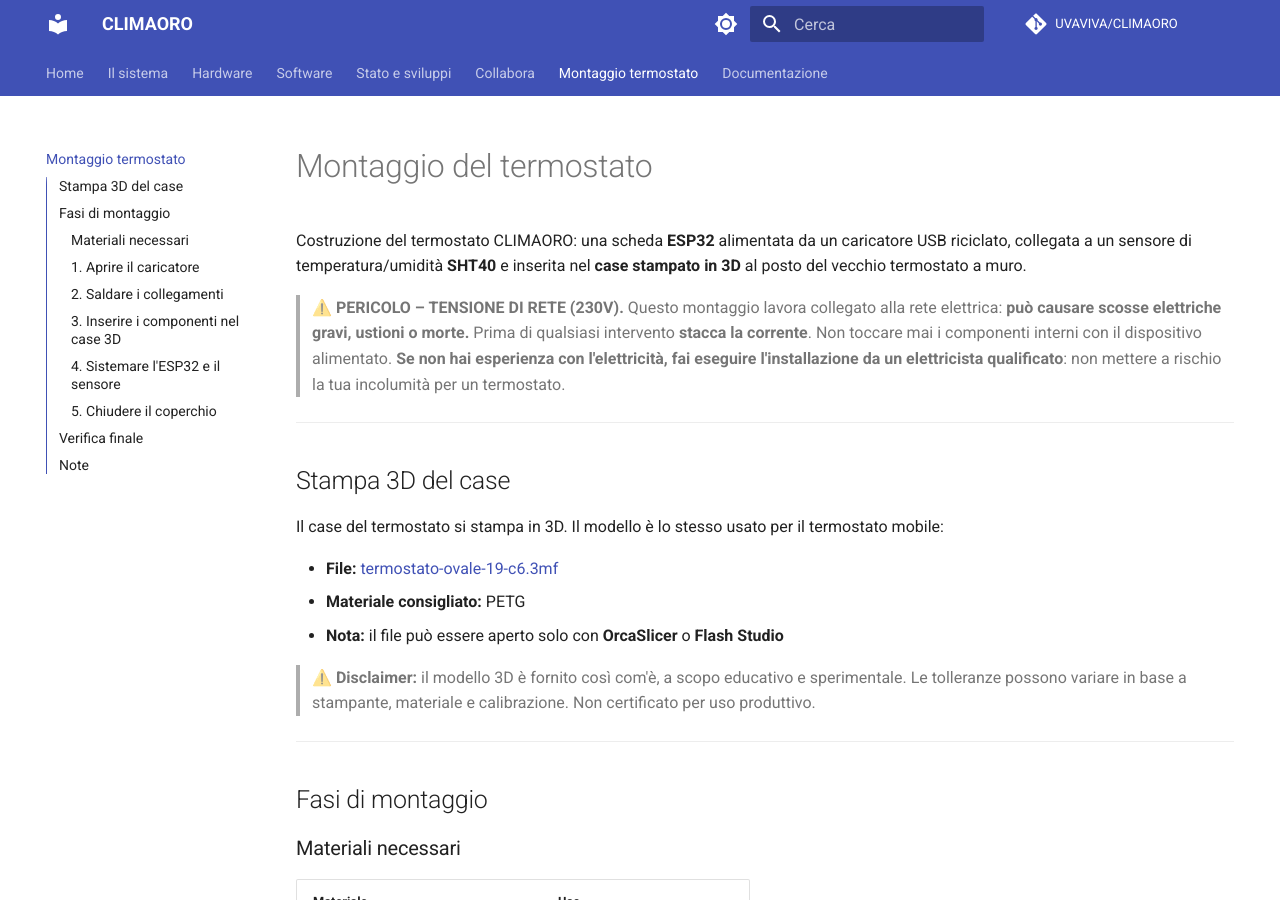
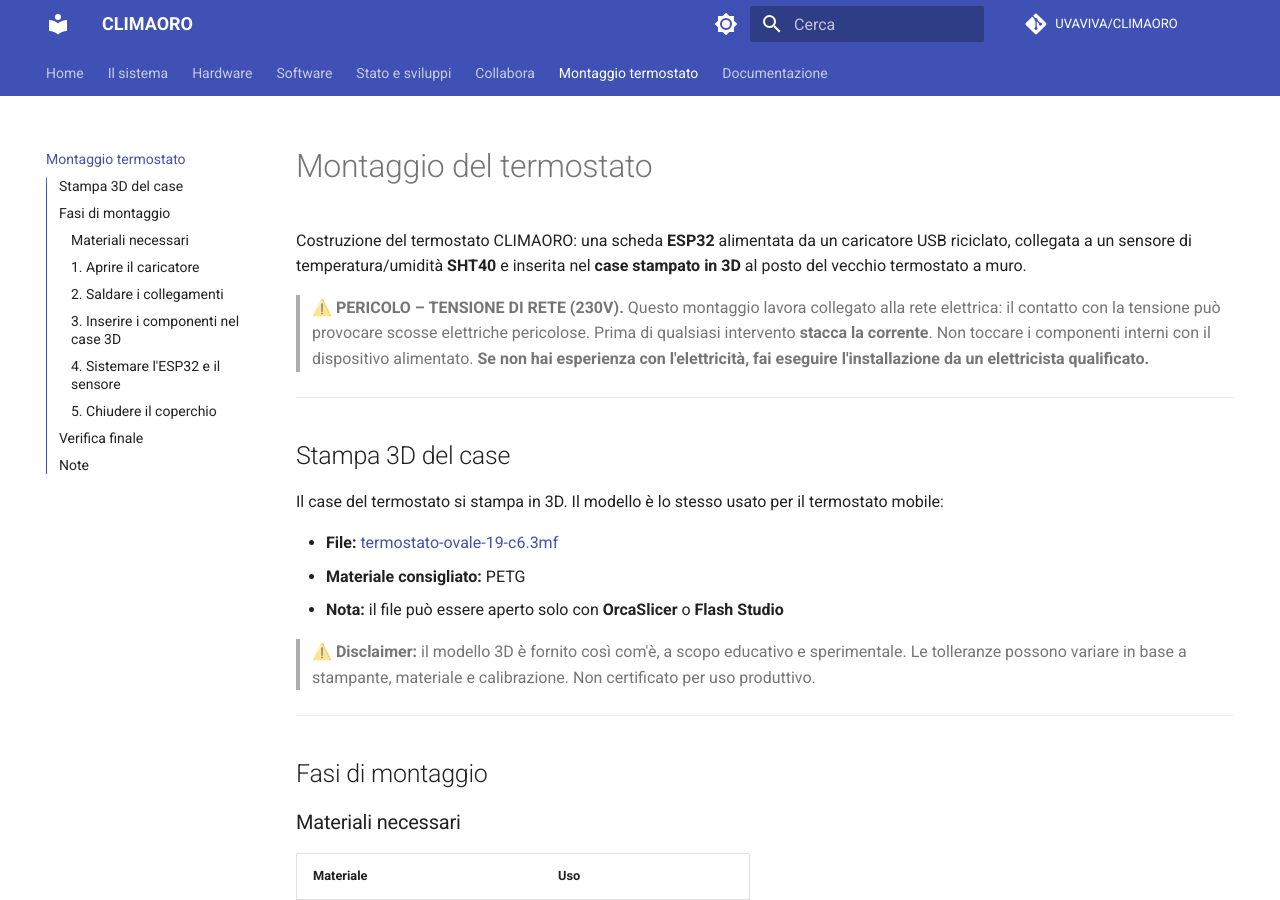
Before and after one commit to UVAVIVA/CLIMAORO, an MkDocs documentation site: the page built from docs/montaggio.md, in a window 1280 px wide and 900 px high. Built offline with MkDocs 1.6.1 and Material for MkDocs 9.7.7, drawn with Linux system fonts in a browser that asks for light colours; comment, search, counter and statistics services are not loaded.

Commit message:
Tono warning sicurezza 230V più sobrio e informativo

```diff
--- a/docs/montaggio.md
+++ b/docs/montaggio.md
@@ -5,11 +5,11 @@
 e inserita nel **case stampato in 3D** al posto del vecchio termostato a muro.
 
 > ⚠️ **PERICOLO – TENSIONE DI RETE (230V).** Questo montaggio lavora collegato
-> alla rete elettrica: **può causare scosse elettriche gravi, ustioni o morte.**
-> Prima di qualsiasi intervento **stacca la corrente**. Non toccare mai i
-> componenti interni con il dispositivo alimentato. **Se non hai esperienza con
-> l'elettricità, fai eseguire l'installazione da un elettricista qualificato**:
-> non mettere a rischio la tua incolumità per un termostato.
+> alla rete elettrica: il contatto con la tensione può provocare scosse
+> elettriche pericolose. Prima di qualsiasi intervento **stacca la corrente**.
+> Non toccare i componenti interni con il dispositivo alimentato. **Se non hai
+> esperienza con l'elettricità, fai eseguire l'installazione da un elettricista
+> qualificato.**
 
 ---
 
```
